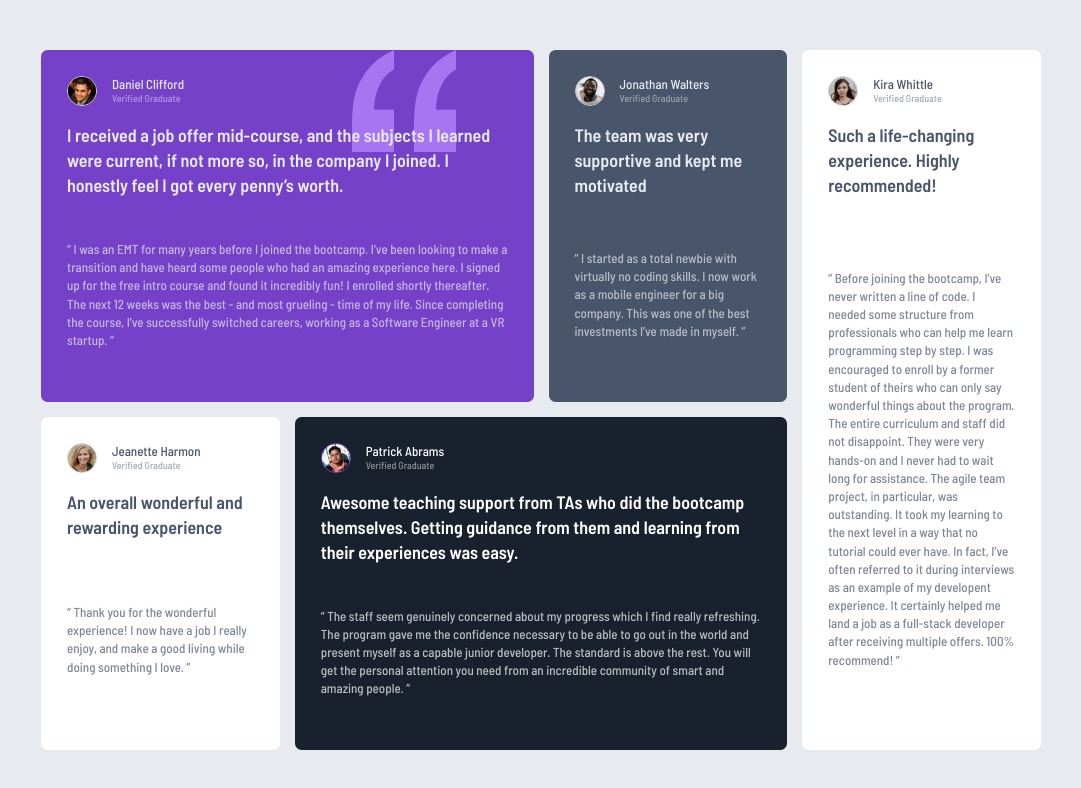
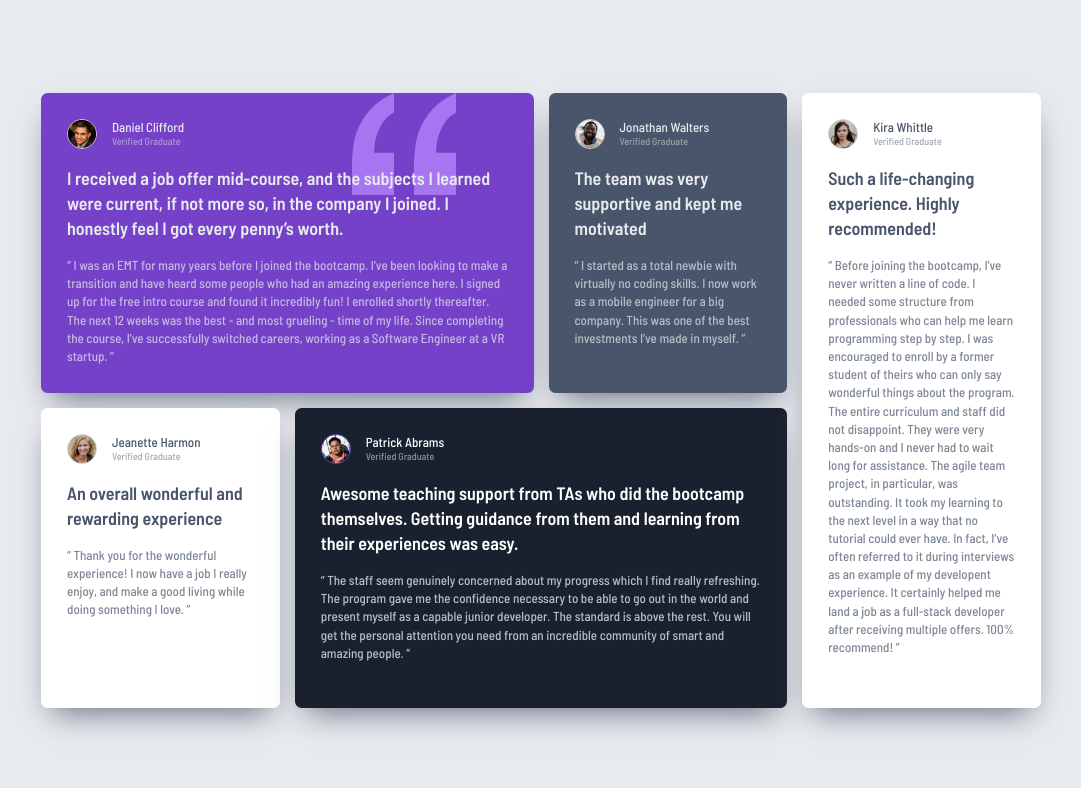
Before and after one commit to ThariqRamadhan101/testimonials-grid-section-main, a plain HTML site: page index.html in a window 1280 px wide. Shown: the whole page, without its empty margins (99-1180 px from the left). Drawn offline with Linux system fonts and the light colour scheme.

Commit message:
fix grid and shadow

```diff
--- a/style.css
+++ b/style.css
@@ -58,13 +58,14 @@ body {
   padding: 2em;
   display: grid;
   grid-template-columns: 45px auto;
-  grid-template-rows: 16px 16px auto;
+  grid-template-rows: 16px 16px auto minmax(auto, 1fr);
   grid-template-areas:
     "img name"
     "img title"
     "main-quote main-quote"
     "testimonial testimonial";
   margin: 0px 30px;
+  box-shadow: 0px 15px 30px -11px var(--grey-400);
 }
 
 .card__profile {
@@ -189,7 +190,10 @@ body {
   .container {
     max-width: 1000px;
     display: grid;
-    grid-template-columns: repeat(4, minmax(200px, auto));
+    justify-content: center;
+    align-content: center;
+    grid-template-columns: repeat(4, minmax(200px, 400px));
+    grid-auto-rows: 300px;
     grid-template-areas:
       "card1 card1 card2 card5"
       "card3 card4 card4 card5";
```
